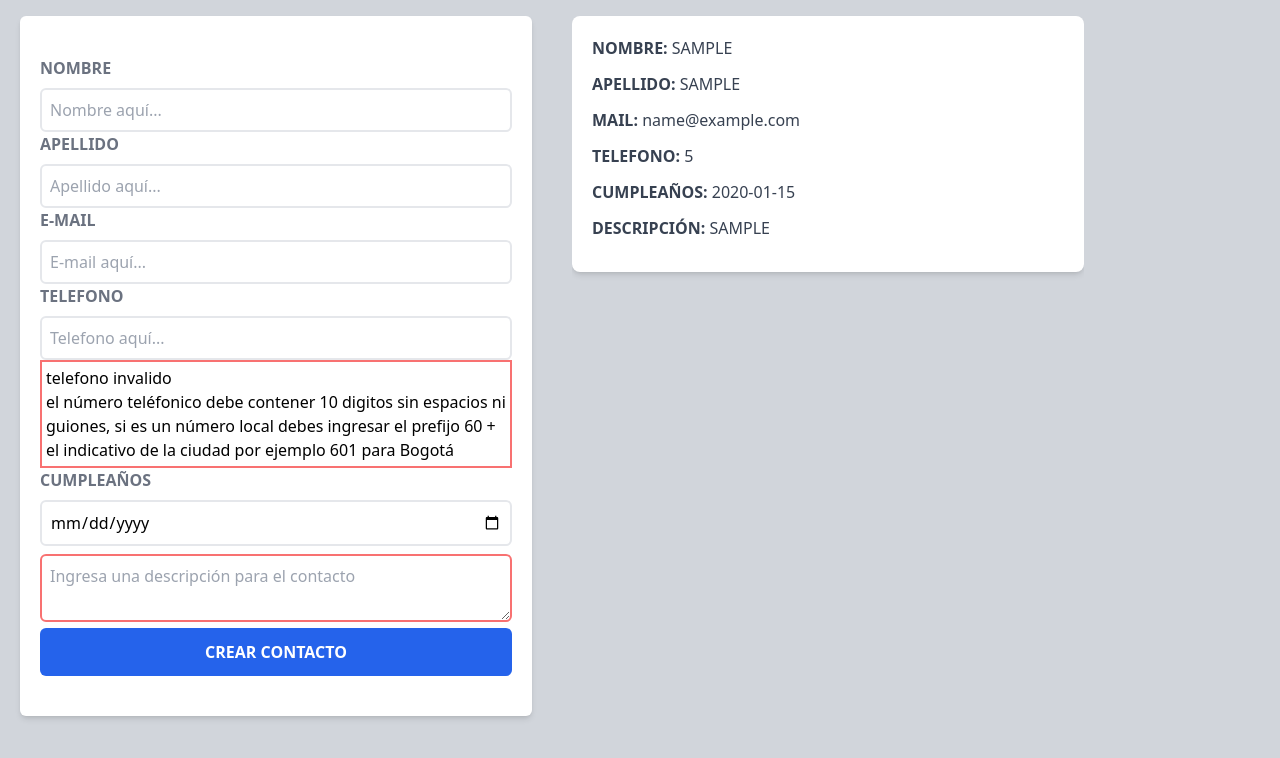
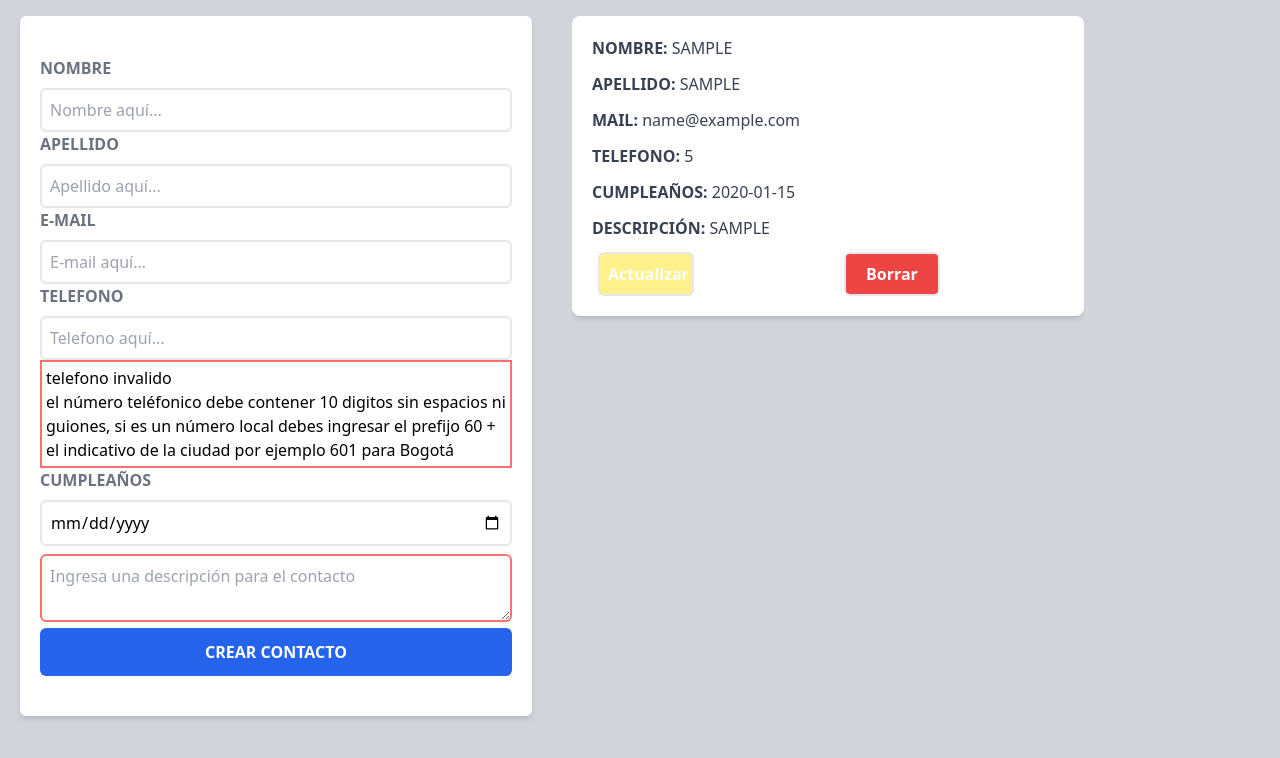
Before and after one commit to GilbertArdila/libreta_React, a React (Vite) app: page / in a window 1280 px wide. Both pictures are taken after typing "Sample", "Sample", "name@example.com", "5", "2020-01-15", "Sample" into the empty fields and a click on the input "Crear Contacto". Shown: the part 216-974 px from the top of the page. Built offline with nearby package versions, Linux system fonts and the light colour scheme.

Commit message:
creamos el componente button

```diff
--- a/src/App.jsx
+++ b/src/App.jsx
@@ -6,7 +6,7 @@ import React from 'react'
 
 function App() {
  const [contactos, setcontactos] = React.useState([])
-
+  const [contacto, setContacto] = React.useState({})
   return (
     <div className='container mx-auto mt-20 '>
       <Header></Header>
@@ -19,6 +19,7 @@ function App() {
 
       <Lista
       contactos={contactos}
+      setContacto={setContacto}
       />
 
 
--- /dev/null
+++ b/src/Components/Button.jsx
@@ -0,0 +1,10 @@
+import React from "react";
+
+const Button = ({text,className,onClick}) => {
+  return (
+    <button className={className}
+    onClick={onClick}>{text}</button>
+  )
+}
+
+export  {Button}
--- a/src/Components/Contactos.jsx
+++ b/src/Components/Contactos.jsx
@@ -1,8 +1,9 @@
 import React from 'react'
 import {Parrafo} from'../Components/Parrafo'
+import { Button } from './Button'
 
-const Contactos = ({contacto}) => {
- const{nombre,apellido,mail,telefono,cumpleanios,descripcion}=contacto
+const Contactos = ({contacto,setContacto}) => {
+ const{nombre,apellido,mail,telefono,cumpleanios,descripcion,id}=contacto
   return (
     <div className='bg-white shadow-md px-5 py-5 rounded-lg  mt-5' >
          <Parrafo>
@@ -28,6 +29,17 @@ const Contactos = ({contacto}) => {
        <Parrafo>
        <p className='font-bold mb-3 text-gray-700 uppercase'>{`Descripción:${' '}`}<span className='font-normal normal-case'>{descripcion.toUpperCase()}</span></p>
        </Parrafo>
+
+       <div className='flex flex-row w-3/4 h-auto justify-between'>
+
+        <Button className='bg-yellow-200 font-semibold text-white ml-1.5 border-2 border-solid rounded-md  p-2 w-24 hover:bg-yellow-500' type='button'
+        onClick={()=>setContacto(contacto)}
+         text={"Actualizar"}/>
+
+         <Button className='bg-red-500 font-semibold text-white mr-1.5 border-2 border-solid rounded-md p-2 w-24 hover:bg-red-700' type='button'
+         onClick={()=>console.log(id)}
+         text={"Borrar"}/>
+       </div>
        </div>
   )
 
--- a/src/Components/Lista.jsx
+++ b/src/Components/Lista.jsx
@@ -1,21 +1,26 @@
 import React from 'react'
 import { Contactos } from './Contactos'
 
-const Lista = ({contactos}) => {
+const Lista = ({contactos,setContacto}) => {
+
 
   return (
     <div className='md:w-1/2 lg:w-2/5 mx-5 mb-10 h-screen overflow-scroll'>
-      <h2 className='font-black text-3xl text-center mb-5'>Lista de contactos</h2>
+      {contactos && contactos.length?(<><h2 className='font-black text-3xl text-center mb-5'>Lista de contactos</h2>
 
 
 
-        {contactos.map((contacto)=>{
-          return(
-          <Contactos
-           contacto={contacto}
-           key={contacto.id}/>
-           )
-        })}
+{contactos.map((contacto)=>{
+  return(
+  <Contactos
+   contacto={contacto}
+   key={contacto.id}
+   setContacto={setContacto}
+   />
+   )
+})}</>):<p className='font-bold text-4xl text-center tracking-wider'>No tienenes contactos aún</p>}
+
+
     </div>
   )
 }
```
